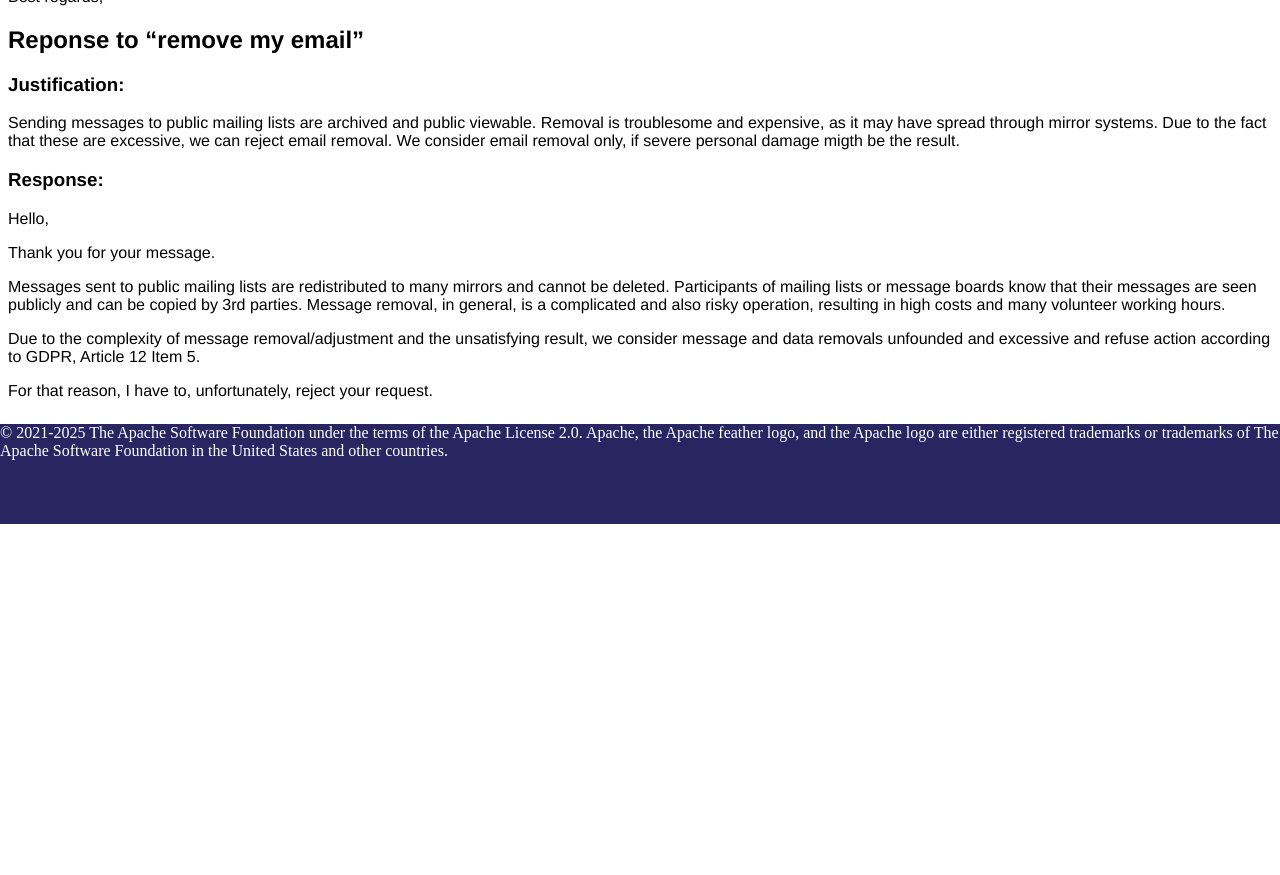
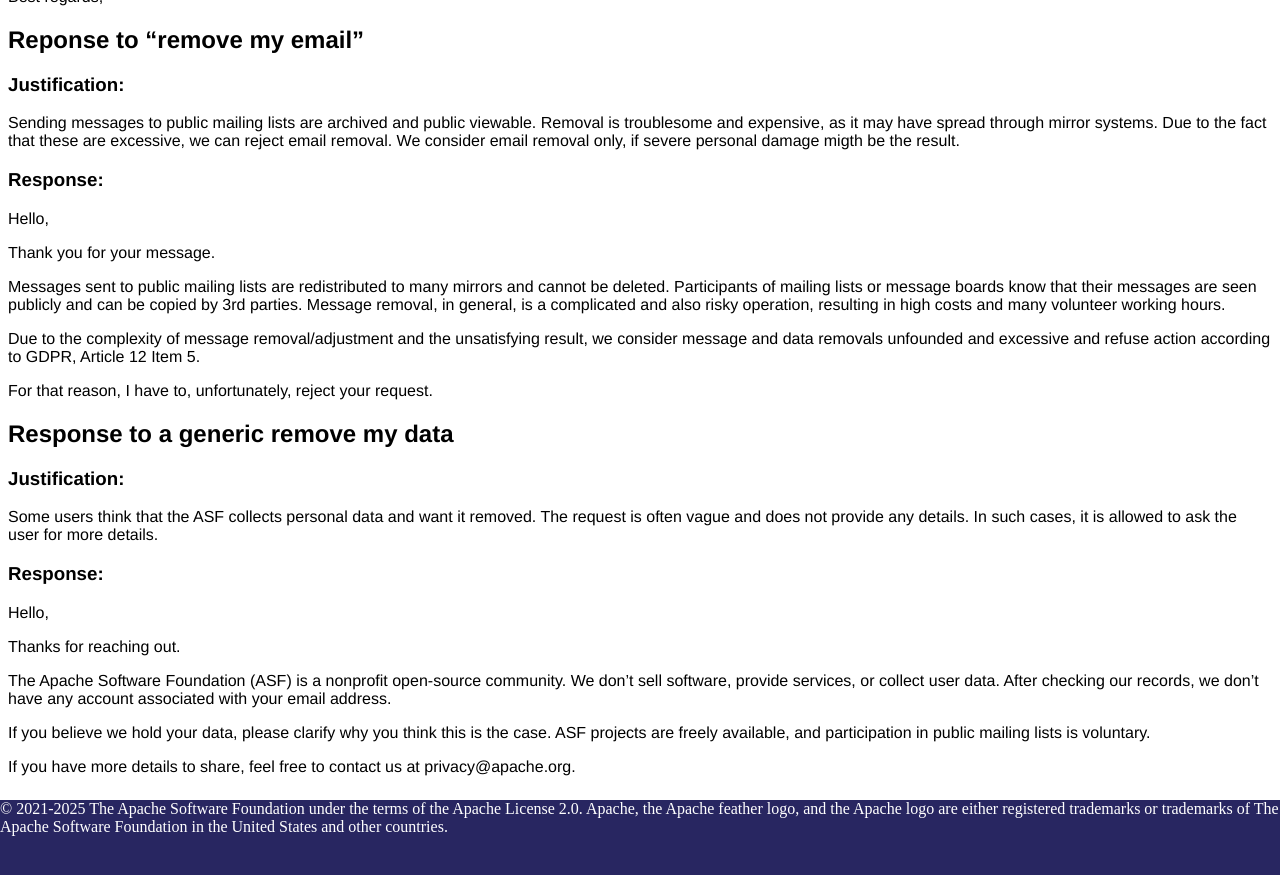
Before and after one commit to apache/privacy-website, a Jekyll site: the page output/responses/index.html, which Jekyll copies as it is, in a window 1280 px wide and 900 px high, scrolled down 1360 px. Shown: the top 875 px of the window. Built offline with Jekyll 4.4.1, drawn with Linux system fonts in a browser that asks for light colours; before the commit the page ends 1884 px from its top, so only the background shows below that.

Commit message:
Automatic Site Publish by Buildbot

```diff
--- a/output/feed.xml
+++ b/output/feed.xml
@@ -1,4 +1,4 @@
-<?xml version="1.0" encoding="utf-8"?><feed xmlns="http://www.w3.org/2005/Atom" ><generator uri="https://jekyllrb.com/" version="4.3.4">Jekyll</generator><link href="/feed.xml" rel="self" type="application/atom+xml" /><link href="/" rel="alternate" type="text/html" /><updated>2025-01-24T11:08:55+00:00</updated><id>/feed.xml</id><title type="html">Apache Software Foundation - Data Privacy</title><subtitle>Write an awesome description for your new site here. You can edit this line in _config.yml. It will appear in your document head meta (for Google search results) and in your feed.xml site description.</subtitle><entry><title type="html">Welcome to Jekyll!</title><link href="/jekyll/update/2021/03/05/welcome-to-jekyll.html" rel="alternate" type="text/html" title="Welcome to Jekyll!" /><published>2021-03-05T19:38:56+00:00</published><updated>2021-03-05T19:38:56+00:00</updated><id>/jekyll/update/2021/03/05/welcome-to-jekyll</id><content type="html" xml:base="/jekyll/update/2021/03/05/welcome-to-jekyll.html"><![CDATA[<p>You’ll find this post in your <code class="language-plaintext highlighter-rouge">_posts</code> directory. Go ahead and edit it and re-build the site to see your changes. You can rebuild the site in many different ways, but the most common way is to run <code class="language-plaintext highlighter-rouge">jekyll serve</code>, which launches a web server and auto-regenerates your site when a file is updated.</p>
+<?xml version="1.0" encoding="utf-8"?><feed xmlns="http://www.w3.org/2005/Atom" ><generator uri="https://jekyllrb.com/" version="4.3.4">Jekyll</generator><link href="/feed.xml" rel="self" type="application/atom+xml" /><link href="/" rel="alternate" type="text/html" /><updated>2025-01-29T16:07:12+00:00</updated><id>/feed.xml</id><title type="html">Apache Software Foundation - Data Privacy</title><subtitle>Write an awesome description for your new site here. You can edit this line in _config.yml. It will appear in your document head meta (for Google search results) and in your feed.xml site description.</subtitle><entry><title type="html">Welcome to Jekyll!</title><link href="/jekyll/update/2021/03/05/welcome-to-jekyll.html" rel="alternate" type="text/html" title="Welcome to Jekyll!" /><published>2021-03-05T19:38:56+00:00</published><updated>2021-03-05T19:38:56+00:00</updated><id>/jekyll/update/2021/03/05/welcome-to-jekyll</id><content type="html" xml:base="/jekyll/update/2021/03/05/welcome-to-jekyll.html"><![CDATA[<p>You’ll find this post in your <code class="language-plaintext highlighter-rouge">_posts</code> directory. Go ahead and edit it and re-build the site to see your changes. You can rebuild the site in many different ways, but the most common way is to run <code class="language-plaintext highlighter-rouge">jekyll serve</code>, which launches a web server and auto-regenerates your site when a file is updated.</p>
 
 <p>Jekyll requires blog post files to be named according to the following format:</p>
 
--- a/output/responses/index.html
+++ b/output/responses/index.html
@@ -140,6 +140,29 @@
 
 <p>For that reason, I have to, unfortunately, reject your request.</p>
 
+<h2 id="response-to-a-generic-remove-my-data">Response to a generic remove my data</h2>
+
+<h3 id="justification-3">Justification:</h3>
+
+<p>Some users think that the ASF collects personal data and want it removed.
+The request is often vague and does not provide any details.
+In such cases, it is allowed to ask the user for more details.</p>
+
+<h3 id="response-3">Response:</h3>
+
+<p>Hello,</p>
+
+<p>Thanks for reaching out.</p>
+
+<p>The Apache Software Foundation (ASF) is a nonprofit open-source community.
+We don’t sell software, provide services, or collect user data.
+After checking our records, we don’t have any account associated with your email address.</p>
+
+<p>If you believe we hold your data, please clarify why you think this is the case.
+ASF projects are freely available, and participation in public mailing lists is voluntary.</p>
+
+<p>If you have more details to share, feel free to contact us at privacy@apache.org.</p>
+
 
         </main>
         <footer>
```
